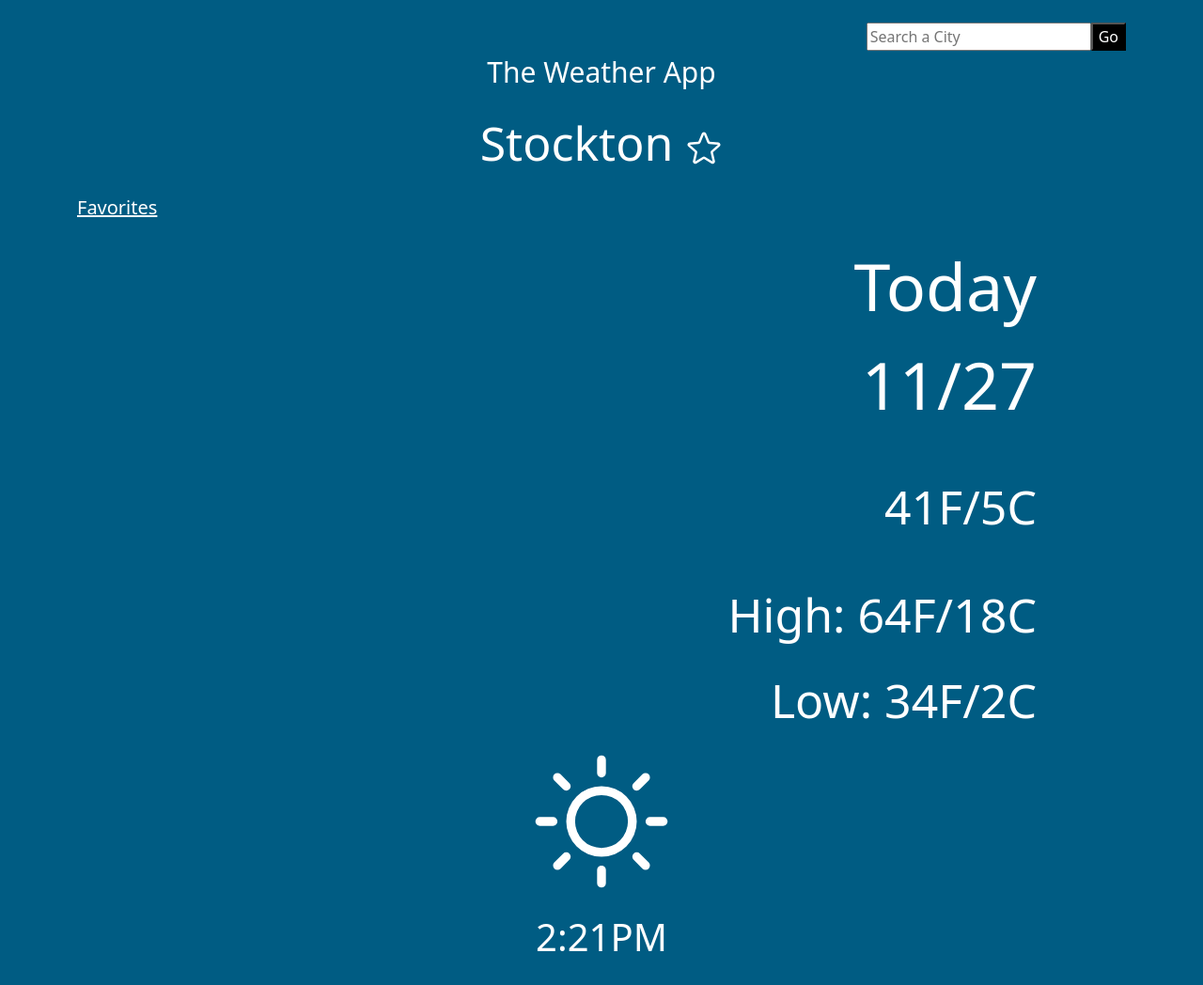
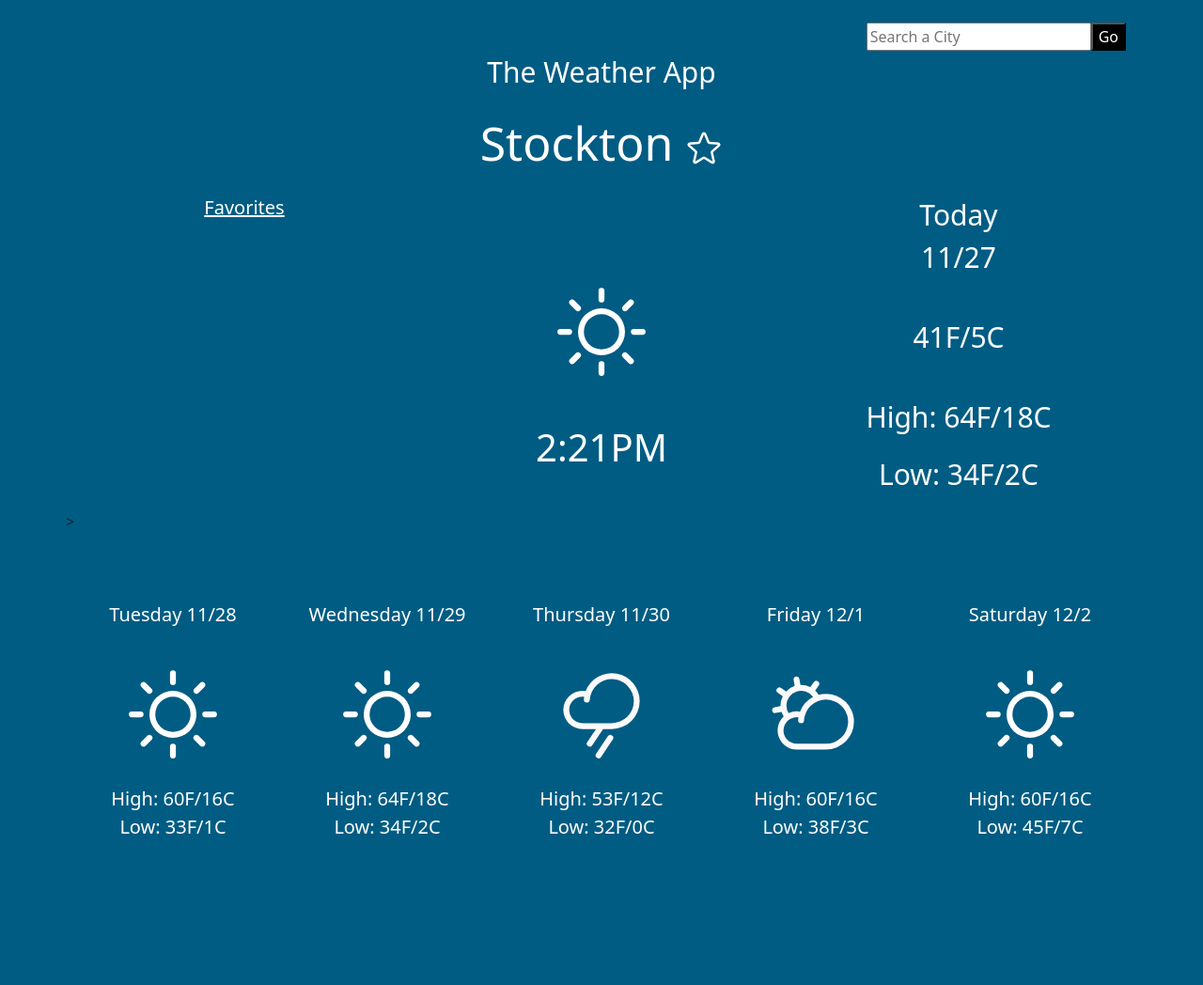
Before and after one commit to maxmendozaa/MendozaMWeatherSprintDay1, a plain HTML site: page index.html in a window 1280 px wide. Shown: the top 1048 px of the page at 94% size. After the commit the page ends 911 px from the top, so only its background shows below. Drawn offline with nearby package versions, Linux system fonts and the light colour scheme; no server answers.

Commit message:
final design changes

```diff
--- a/index.html
+++ b/index.html
@@ -1,12 +1,15 @@
 <!doctype html>
 <html lang="en">
+
 <head>
   <meta charset="utf-8">
   <meta name="viewport" content="width=device-width, initial-scale=1">
   <title>Weather App</title>
-    <link href="https://cdn.jsdelivr.net/npm/bootstrap@5.3.2/dist/css/bootstrap.min.css" rel="stylesheet" integrity="sha384-T3c6CoIi6uLrA9TneNEoa7RxnatzjcDSCmG1MXxSR1GAsXEV/Dwwykc2MPK8M2HN" crossorigin="anonymous">
+  <link href="https://cdn.jsdelivr.net/npm/bootstrap@5.3.2/dist/css/bootstrap.min.css" rel="stylesheet"
+    integrity="sha384-T3c6CoIi6uLrA9TneNEoa7RxnatzjcDSCmG1MXxSR1GAsXEV/Dwwykc2MPK8M2HN" crossorigin="anonymous">
   <link rel="stylesheet" href="./styles/style.css">
 </head>
+
 <body class="body">
   <br>
   <div class="container search">
@@ -20,28 +23,73 @@
   <p class="textColor size center">The Weather App</p>
   <div class="container">
     <div class="row">
-      <p class=" textColor center city">Stockton <svg xmlns="http://www.w3.org/2000/svg" width="40" height="40" fill="white" viewBox="0 0 256 256"><path d="M239.2,97.29a16,16,0,0,0-13.81-11L166,81.17,142.72,25.81h0a15.95,15.95,0,0,0-29.44,0L90.07,81.17,30.61,86.32a16,16,0,0,0-9.11,28.06L66.61,153.8,53.09,212.34a16,16,0,0,0,23.84,17.34l51-31,51.11,31a16,16,0,0,0,23.84-17.34l-13.51-58.6,45.1-39.36A16,16,0,0,0,239.2,97.29Zm-15.22,5-45.1,39.36a16,16,0,0,0-5.08,15.71L187.35,216v0l-51.07-31a15.9,15.9,0,0,0-16.54,0l-51,31h0L82.2,157.4a16,16,0,0,0-5.08-15.71L32,102.35a.37.37,0,0,1,0-.09l59.44-5.14a16,16,0,0,0,13.35-9.75L128,32.08l23.2,55.29a16,16,0,0,0,13.35,9.75L224,102.26S224,102.32,224,102.33Z"></path></svg></p>
+      <p class=" textColor center city">Stockton <svg xmlns="http://www.w3.org/2000/svg" width="40" height="40"
+          fill="white" viewBox="0 0 256 256">
+          <path
+            d="M239.2,97.29a16,16,0,0,0-13.81-11L166,81.17,142.72,25.81h0a15.95,15.95,0,0,0-29.44,0L90.07,81.17,30.61,86.32a16,16,0,0,0-9.11,28.06L66.61,153.8,53.09,212.34a16,16,0,0,0,23.84,17.34l51-31,51.11,31a16,16,0,0,0,23.84-17.34l-13.51-58.6,45.1-39.36A16,16,0,0,0,239.2,97.29Zm-15.22,5-45.1,39.36a16,16,0,0,0-5.08,15.71L187.35,216v0l-51.07-31a15.9,15.9,0,0,0-16.54,0l-51,31h0L82.2,157.4a16,16,0,0,0-5.08-15.71L32,102.35a.37.37,0,0,1,0-.09l59.44-5.14a16,16,0,0,0,13.35-9.75L128,32.08l23.2,55.29a16,16,0,0,0,13.35,9.75L224,102.26S224,102.32,224,102.33Z">
+          </path>
+        </svg></p>
 
-      <div class="container">
+        <div class="container text-center">
+          <div class="row">
             <div class="col">
               <p class="fav">Favorites</p>
             </div>
+            <div class="col">
+              <br>
+              <br>
+              <br>
+              <svg xmlns="http://www.w3.org/2000/svg" width="100" height="150" fill="white" viewBox="0 0 256 256">
+                <path
+                  d="M120,40V16a8,8,0,0,1,16,0V40a8,8,0,0,1-16,0Zm72,88a64,64,0,1,1-64-64A64.07,64.07,0,0,1,192,128Zm-16,0a48,48,0,1,0-48,48A48.05,48.05,0,0,0,176,128ZM58.34,69.66A8,8,0,0,0,69.66,58.34l-16-16A8,8,0,0,0,42.34,53.66Zm0,116.68-16,16a8,8,0,0,0,11.32,11.32l16-16a8,8,0,0,0-11.32-11.32ZM192,72a8,8,0,0,0,5.66-2.34l16-16a8,8,0,0,0-11.32-11.32l-16,16A8,8,0,0,0,192,72Zm5.66,114.34a8,8,0,0,0-11.32,11.32l16,16a8,8,0,0,0,11.32-11.32ZM48,128a8,8,0,0,0-8-8H16a8,8,0,0,0,0,16H40A8,8,0,0,0,48,128Zm80,80a8,8,0,0,0-8,8v24a8,8,0,0,0,16,0V216A8,8,0,0,0,128,208Zm112-88H216a8,8,0,0,0,0,16h24a8,8,0,0,0,0-16Z">
+                </path>
+              </svg>
+              <h1 class="center textColor p-4">2:21PM</h1>
             </div>
-
-       <div class="col-11">
-        <p class="curDate">Today <br> 11/27</p>
+            <div class="col">
+              <p class="curDate" id="currentDate">Today <br> 11/27</p>
             <br>
             <p class="curWeather" id="currentWeather">41F/5C</p>
             <br>
             <p class="curWeather" id="highTemp">High: 64F/18C</p>
             <p class="curWeather" id="lowTemp">Low: 34F/2C</p>
             </div>
+          </div>
+        </div>
+>
+
+      <div class="container">
+        <div class="row">
+          <div class="col-3">
+
+          </div>
+          <div class="col-6">
+
+          </div>
+          <div class="col-10">
+
+        </div>
+      </div>
+    </div>
+  </div>
 
 
-      <svg xmlns="http://www.w3.org/2000/svg" width="100" height="150" fill="white" viewBox="0 0 256 256"><path d="M120,40V16a8,8,0,0,1,16,0V40a8,8,0,0,1-16,0Zm72,88a64,64,0,1,1-64-64A64.07,64.07,0,0,1,192,128Zm-16,0a48,48,0,1,0-48,48A48.05,48.05,0,0,0,176,128ZM58.34,69.66A8,8,0,0,0,69.66,58.34l-16-16A8,8,0,0,0,42.34,53.66Zm0,116.68-16,16a8,8,0,0,0,11.32,11.32l16-16a8,8,0,0,0-11.32-11.32ZM192,72a8,8,0,0,0,5.66-2.34l16-16a8,8,0,0,0-11.32-11.32l-16,16A8,8,0,0,0,192,72Zm5.66,114.34a8,8,0,0,0-11.32,11.32l16,16a8,8,0,0,0,11.32-11.32ZM48,128a8,8,0,0,0-8-8H16a8,8,0,0,0,0,16H40A8,8,0,0,0,48,128Zm80,80a8,8,0,0,0-8,8v24a8,8,0,0,0,16,0V216A8,8,0,0,0,128,208Zm112-88H216a8,8,0,0,0,0,16h24a8,8,0,0,0,0-16Z"></path></svg>
 
+  <!-- <svg xmlns="http://www.w3.org/2000/svg" width="100" height="150" fill="white" viewBox="0 0 256 256">
+    <path
+      d="M120,40V16a8,8,0,0,1,16,0V40a8,8,0,0,1-16,0Zm72,88a64,64,0,1,1-64-64A64.07,64.07,0,0,1,192,128Zm-16,0a48,48,0,1,0-48,48A48.05,48.05,0,0,0,176,128ZM58.34,69.66A8,8,0,0,0,69.66,58.34l-16-16A8,8,0,0,0,42.34,53.66Zm0,116.68-16,16a8,8,0,0,0,11.32,11.32l16-16a8,8,0,0,0-11.32-11.32ZM192,72a8,8,0,0,0,5.66-2.34l16-16a8,8,0,0,0-11.32-11.32l-16,16A8,8,0,0,0,192,72Zm5.66,114.34a8,8,0,0,0-11.32,11.32l16,16a8,8,0,0,0,11.32-11.32ZM48,128a8,8,0,0,0-8-8H16a8,8,0,0,0,0,16H40A8,8,0,0,0,48,128Zm80,80a8,8,0,0,0-8,8v24a8,8,0,0,0,16,0V216A8,8,0,0,0,128,208Zm112-88H216a8,8,0,0,0,0,16h24a8,8,0,0,0,0-16Z">
+    </path>
+  </svg> -->
 
+<!--
+
+  <div class="container">
+    <div class="col-12">
       <h1 class="center textColor p-4">2:21PM</h1>
+    </div>
+  </div> -->
+
+  <div class="container"></div>
   </div>
   </div>
 
@@ -53,27 +101,47 @@
     <div class="row">
       <div class="col">
         <p>Tuesday 11/28</p>
-        <svg xmlns="http://www.w3.org/2000/svg" width="100" height="150" fill="white" viewBox="0 0 256 256"><path d="M120,40V16a8,8,0,0,1,16,0V40a8,8,0,0,1-16,0Zm72,88a64,64,0,1,1-64-64A64.07,64.07,0,0,1,192,128Zm-16,0a48,48,0,1,0-48,48A48.05,48.05,0,0,0,176,128ZM58.34,69.66A8,8,0,0,0,69.66,58.34l-16-16A8,8,0,0,0,42.34,53.66Zm0,116.68-16,16a8,8,0,0,0,11.32,11.32l16-16a8,8,0,0,0-11.32-11.32ZM192,72a8,8,0,0,0,5.66-2.34l16-16a8,8,0,0,0-11.32-11.32l-16,16A8,8,0,0,0,192,72Zm5.66,114.34a8,8,0,0,0-11.32,11.32l16,16a8,8,0,0,0,11.32-11.32ZM48,128a8,8,0,0,0-8-8H16a8,8,0,0,0,0,16H40A8,8,0,0,0,48,128Zm80,80a8,8,0,0,0-8,8v24a8,8,0,0,0,16,0V216A8,8,0,0,0,128,208Zm112-88H216a8,8,0,0,0,0,16h24a8,8,0,0,0,0-16Z"></path></svg>
+        <svg xmlns="http://www.w3.org/2000/svg" width="100" height="150" fill="white" viewBox="0 0 256 256">
+          <path
+            d="M120,40V16a8,8,0,0,1,16,0V40a8,8,0,0,1-16,0Zm72,88a64,64,0,1,1-64-64A64.07,64.07,0,0,1,192,128Zm-16,0a48,48,0,1,0-48,48A48.05,48.05,0,0,0,176,128ZM58.34,69.66A8,8,0,0,0,69.66,58.34l-16-16A8,8,0,0,0,42.34,53.66Zm0,116.68-16,16a8,8,0,0,0,11.32,11.32l16-16a8,8,0,0,0-11.32-11.32ZM192,72a8,8,0,0,0,5.66-2.34l16-16a8,8,0,0,0-11.32-11.32l-16,16A8,8,0,0,0,192,72Zm5.66,114.34a8,8,0,0,0-11.32,11.32l16,16a8,8,0,0,0,11.32-11.32ZM48,128a8,8,0,0,0-8-8H16a8,8,0,0,0,0,16H40A8,8,0,0,0,48,128Zm80,80a8,8,0,0,0-8,8v24a8,8,0,0,0,16,0V216A8,8,0,0,0,128,208Zm112-88H216a8,8,0,0,0,0,16h24a8,8,0,0,0,0-16Z">
+          </path>
+        </svg>
         <p>High: 60F/16C <br> Low: 33F/1C</p>
       </div>
       <div class="col">
         <p>Wednesday 11/29</p>
-        <svg xmlns="http://www.w3.org/2000/svg" width="100" height="150" fill="white" viewBox="0 0 256 256"><path d="M120,40V16a8,8,0,0,1,16,0V40a8,8,0,0,1-16,0Zm72,88a64,64,0,1,1-64-64A64.07,64.07,0,0,1,192,128Zm-16,0a48,48,0,1,0-48,48A48.05,48.05,0,0,0,176,128ZM58.34,69.66A8,8,0,0,0,69.66,58.34l-16-16A8,8,0,0,0,42.34,53.66Zm0,116.68-16,16a8,8,0,0,0,11.32,11.32l16-16a8,8,0,0,0-11.32-11.32ZM192,72a8,8,0,0,0,5.66-2.34l16-16a8,8,0,0,0-11.32-11.32l-16,16A8,8,0,0,0,192,72Zm5.66,114.34a8,8,0,0,0-11.32,11.32l16,16a8,8,0,0,0,11.32-11.32ZM48,128a8,8,0,0,0-8-8H16a8,8,0,0,0,0,16H40A8,8,0,0,0,48,128Zm80,80a8,8,0,0,0-8,8v24a8,8,0,0,0,16,0V216A8,8,0,0,0,128,208Zm112-88H216a8,8,0,0,0,0,16h24a8,8,0,0,0,0-16Z"></path></svg>
+        <svg xmlns="http://www.w3.org/2000/svg" width="100" height="150" fill="white" viewBox="0 0 256 256">
+          <path
+            d="M120,40V16a8,8,0,0,1,16,0V40a8,8,0,0,1-16,0Zm72,88a64,64,0,1,1-64-64A64.07,64.07,0,0,1,192,128Zm-16,0a48,48,0,1,0-48,48A48.05,48.05,0,0,0,176,128ZM58.34,69.66A8,8,0,0,0,69.66,58.34l-16-16A8,8,0,0,0,42.34,53.66Zm0,116.68-16,16a8,8,0,0,0,11.32,11.32l16-16a8,8,0,0,0-11.32-11.32ZM192,72a8,8,0,0,0,5.66-2.34l16-16a8,8,0,0,0-11.32-11.32l-16,16A8,8,0,0,0,192,72Zm5.66,114.34a8,8,0,0,0-11.32,11.32l16,16a8,8,0,0,0,11.32-11.32ZM48,128a8,8,0,0,0-8-8H16a8,8,0,0,0,0,16H40A8,8,0,0,0,48,128Zm80,80a8,8,0,0,0-8,8v24a8,8,0,0,0,16,0V216A8,8,0,0,0,128,208Zm112-88H216a8,8,0,0,0,0,16h24a8,8,0,0,0,0-16Z">
+          </path>
+        </svg>
         <p>High: 64F/18C <br> Low: 34F/2C</p>
       </div>
       <div class="col">
         <p>Thursday 11/30</p>
-        <svg xmlns="http://www.w3.org/2000/svg" width="100" height="150" fill="#fafafa" viewBox="0 0 256 256"><path d="M158.66,196.44l-32,48a8,8,0,1,1-13.32-8.88l32-48a8,8,0,0,1,13.32,8.88ZM232,92a76.08,76.08,0,0,1-76,76H132.28l-29.62,44.44a8,8,0,1,1-13.32-8.88L113.05,168H76A52,52,0,0,1,76,64a53.26,53.26,0,0,1,8.92.76A76.08,76.08,0,0,1,232,92Zm-16,0A60.06,60.06,0,0,0,96,88.46a8,8,0,0,1-16-.92q.21-3.66.77-7.23A38.11,38.11,0,0,0,76,80a36,36,0,0,0,0,72h80A60.07,60.07,0,0,0,216,92Z"></path></svg>
+        <svg xmlns="http://www.w3.org/2000/svg" width="100" height="150" fill="#fafafa" viewBox="0 0 256 256">
+          <path
+            d="M158.66,196.44l-32,48a8,8,0,1,1-13.32-8.88l32-48a8,8,0,0,1,13.32,8.88ZM232,92a76.08,76.08,0,0,1-76,76H132.28l-29.62,44.44a8,8,0,1,1-13.32-8.88L113.05,168H76A52,52,0,0,1,76,64a53.26,53.26,0,0,1,8.92.76A76.08,76.08,0,0,1,232,92Zm-16,0A60.06,60.06,0,0,0,96,88.46a8,8,0,0,1-16-.92q.21-3.66.77-7.23A38.11,38.11,0,0,0,76,80a36,36,0,0,0,0,72h80A60.07,60.07,0,0,0,216,92Z">
+          </path>
+        </svg>
         <p>High: 53F/12C <br> Low: 32F/0C</p>
       </div>
       <div class="col">
         <p>Friday 12/1</p>
-        <svg xmlns="http://www.w3.org/2000/svg" width="100" height="150" fill="#fafafa" viewBox="0 0 256 256"><path d="M156,72a76.2,76.2,0,0,0-20.26,2.73,55.63,55.63,0,0,0-9.41-11.54l9.51-13.57a8,8,0,1,0-13.11-9.18L113.22,54A55.9,55.9,0,0,0,88,48c-.58,0-1.16,0-1.74,0L83.37,31.71a8,8,0,1,0-15.75,2.77L70.5,50.82A56.1,56.1,0,0,0,47.23,65.67L33.61,56.14a8,8,0,1,0-9.17,13.11L38,78.77A55.55,55.55,0,0,0,32,104c0,.57,0,1.15,0,1.72L15.71,108.6a8,8,0,0,0,1.38,15.88,8.24,8.24,0,0,0,1.39-.12l16.32-2.88a55.74,55.74,0,0,0,5.86,12.42A52,52,0,0,0,76,224h80a76,76,0,0,0,0-152ZM48,104a40,40,0,0,1,72.54-23.24,76.26,76.26,0,0,0-35.62,40,52.14,52.14,0,0,0-31,4.17A40,40,0,0,1,48,104ZM156,208H76a36,36,0,1,1,4.78-71.69c-.37,2.37-.63,4.79-.77,7.23a8,8,0,0,0,16,.92,58.91,58.91,0,0,1,1.88-11.81c0-.16.09-.32.12-.48A60.06,60.06,0,1,1,156,208Z"></path></svg>
+        <svg xmlns="http://www.w3.org/2000/svg" width="100" height="150" fill="#fafafa" viewBox="0 0 256 256">
+          <path
+            d="M156,72a76.2,76.2,0,0,0-20.26,2.73,55.63,55.63,0,0,0-9.41-11.54l9.51-13.57a8,8,0,1,0-13.11-9.18L113.22,54A55.9,55.9,0,0,0,88,48c-.58,0-1.16,0-1.74,0L83.37,31.71a8,8,0,1,0-15.75,2.77L70.5,50.82A56.1,56.1,0,0,0,47.23,65.67L33.61,56.14a8,8,0,1,0-9.17,13.11L38,78.77A55.55,55.55,0,0,0,32,104c0,.57,0,1.15,0,1.72L15.71,108.6a8,8,0,0,0,1.38,15.88,8.24,8.24,0,0,0,1.39-.12l16.32-2.88a55.74,55.74,0,0,0,5.86,12.42A52,52,0,0,0,76,224h80a76,76,0,0,0,0-152ZM48,104a40,40,0,0,1,72.54-23.24,76.26,76.26,0,0,0-35.62,40,52.14,52.14,0,0,0-31,4.17A40,40,0,0,1,48,104ZM156,208H76a36,36,0,1,1,4.78-71.69c-.37,2.37-.63,4.79-.77,7.23a8,8,0,0,0,16,.92,58.91,58.91,0,0,1,1.88-11.81c0-.16.09-.32.12-.48A60.06,60.06,0,1,1,156,208Z">
+          </path>
+        </svg>
         <p>High: 60F/16C <br> Low: 38F/3C</p>
       </div>
       <div class="col">
         <p>Saturday 12/2</p>
-        <svg xmlns="http://www.w3.org/2000/svg" width="100" height="150" fill="white" viewBox="0 0 256 256"><path d="M120,40V16a8,8,0,0,1,16,0V40a8,8,0,0,1-16,0Zm72,88a64,64,0,1,1-64-64A64.07,64.07,0,0,1,192,128Zm-16,0a48,48,0,1,0-48,48A48.05,48.05,0,0,0,176,128ZM58.34,69.66A8,8,0,0,0,69.66,58.34l-16-16A8,8,0,0,0,42.34,53.66Zm0,116.68-16,16a8,8,0,0,0,11.32,11.32l16-16a8,8,0,0,0-11.32-11.32ZM192,72a8,8,0,0,0,5.66-2.34l16-16a8,8,0,0,0-11.32-11.32l-16,16A8,8,0,0,0,192,72Zm5.66,114.34a8,8,0,0,0-11.32,11.32l16,16a8,8,0,0,0,11.32-11.32ZM48,128a8,8,0,0,0-8-8H16a8,8,0,0,0,0,16H40A8,8,0,0,0,48,128Zm80,80a8,8,0,0,0-8,8v24a8,8,0,0,0,16,0V216A8,8,0,0,0,128,208Zm112-88H216a8,8,0,0,0,0,16h24a8,8,0,0,0,0-16Z"></path></svg>
+        <svg xmlns="http://www.w3.org/2000/svg" width="100" height="150" fill="white" viewBox="0 0 256 256">
+          <path
+            d="M120,40V16a8,8,0,0,1,16,0V40a8,8,0,0,1-16,0Zm72,88a64,64,0,1,1-64-64A64.07,64.07,0,0,1,192,128Zm-16,0a48,48,0,1,0-48,48A48.05,48.05,0,0,0,176,128ZM58.34,69.66A8,8,0,0,0,69.66,58.34l-16-16A8,8,0,0,0,42.34,53.66Zm0,116.68-16,16a8,8,0,0,0,11.32,11.32l16-16a8,8,0,0,0-11.32-11.32ZM192,72a8,8,0,0,0,5.66-2.34l16-16a8,8,0,0,0-11.32-11.32l-16,16A8,8,0,0,0,192,72Zm5.66,114.34a8,8,0,0,0-11.32,11.32l16,16a8,8,0,0,0,11.32-11.32ZM48,128a8,8,0,0,0-8-8H16a8,8,0,0,0,0,16H40A8,8,0,0,0,48,128Zm80,80a8,8,0,0,0-8,8v24a8,8,0,0,0,16,0V216A8,8,0,0,0,128,208Zm112-88H216a8,8,0,0,0,0,16h24a8,8,0,0,0,0-16Z">
+          </path>
+        </svg>
         <p>High: 60F/16C <br> Low: 45F/7C</p>
       </div>
     </div>
@@ -101,6 +169,9 @@
 
 
   <script src="./scripts/apps.js"></script>
-    <script src="https://cdn.jsdelivr.net/npm/bootstrap@5.3.2/dist/js/bootstrap.bundle.min.js" integrity="sha384-C6RzsynM9kWDrMNeT87bh95OGNyZPhcTNXj1NW7RuBCsyN/o0jlpcV8Qyq46cDfL" crossorigin="anonymous"></script>
+  <script src="https://cdn.jsdelivr.net/npm/bootstrap@5.3.2/dist/js/bootstrap.bundle.min.js"
+    integrity="sha384-C6RzsynM9kWDrMNeT87bh95OGNyZPhcTNXj1NW7RuBCsyN/o0jlpcV8Qyq46cDfL"
+    crossorigin="anonymous"></script>
 </body>
+
 </html>
--- a/scripts/apps.js
+++ b/scripts/apps.js
@@ -1,16 +1,13 @@
-// let dataHere = document.getElementById("dataHere");
-// let adviceBtn = document.getElementById("adviceBtn");
 
-// adviceBtn.addEventListener('click', function(e) {
-//     // alert("I work!");
-//     GetData();
-// });
+ async function currentDate(){
+    // this function is grabbing data from this url/api which is weather long and lat
+    let promise = await fetch(`https://api.openweathermap.org/data/2.5/weather?lat=37.9577&lon=121.2908&appid=d899f449b82cfcc448b390ab82b924e7`)
+    //this line creates new data and the await is tells the data to wait while the promise holds the api data. the json is trying the promise into a object
+    let data = await promise.json();
+    console.log(data);
+};
 
-// function GetData(){
-//     fetch("https://api.openweathermap.org/data/2.5/weather?lat=37.9577&lon=121.2908&appid=d899f449b82cfcc448b390ab82b924e7").then(
-//         response => response.json()
-//     ).then(
-//         // data => console.log(data)
-//         data => dataHere.innerText = data.slip.advice
-//     )
-// }
+currentDate();
+
+
+// fetch(`https://api.openweathermap.org/data/2.5/weather?lat=37.9577&lon=121.2908&appid=d899f449b82cfcc448b390ab82b924e7`);
--- a/styles/style.css
+++ b/styles/style.css
@@ -45,12 +45,12 @@ body {
 
 .curDate {
     color: white;
-    font-size: 70px;
-    text-align: end;
+    font-size: 30px;
+
 }
 
 .curWeather {
     color: white;
-    font-size: 50px;
-    text-align: end;
+    font-size: 30px;
+
 }
```
Lines whose indentation alone changed are shown as unchanged.
